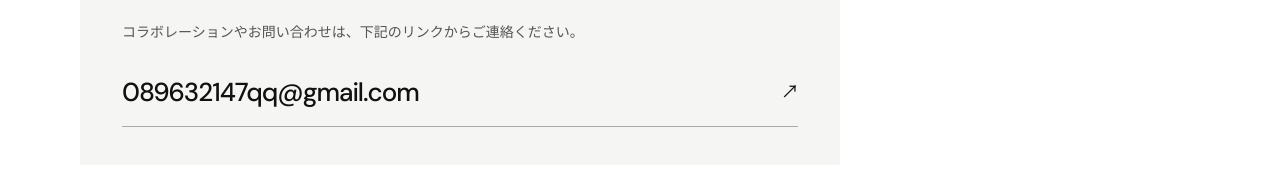
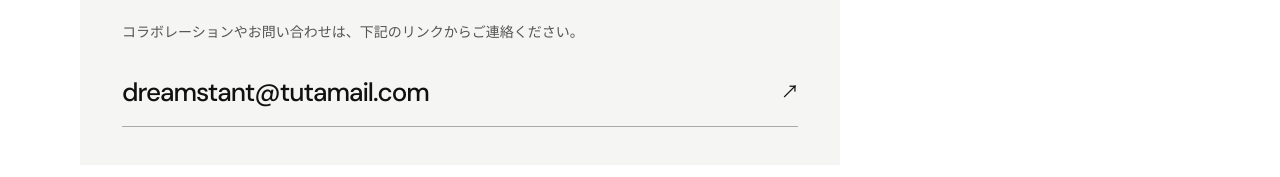
Before and after one commit to 089632147qq-arch/089632147qq-arch.github.io, a plain HTML site: page index.html in a window 1280 px wide. Shown: the part 3765-3942 px from the top of the page. Drawn offline with Linux system fonts and the light colour scheme.

Commit message:
Update index.html

```diff
--- a/index.html
+++ b/index.html
@@ -212,7 +212,7 @@
 
     <div class="contact-panel">
       <p data-i18n="contactText">コラボレーションやお問い合わせは、下記のリンクからご連絡ください。</p>
-      <a class="contact-link" href="mailto:089632147qq@gmail.com">089632147qq@gmail.com <span>↗</span></a>
+      <a class="contact-link" href="mailto:dreamstant@tutamail.com">dreamstant@tutamail.com <span>↗</span></a>
     </div>
   </section>
 </main>
```
